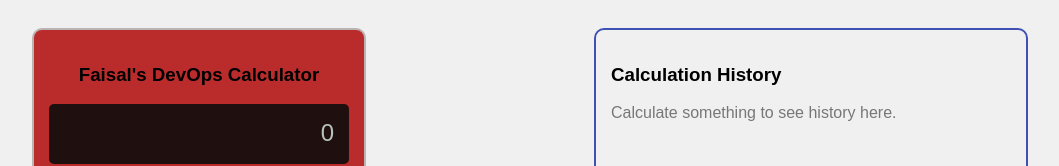
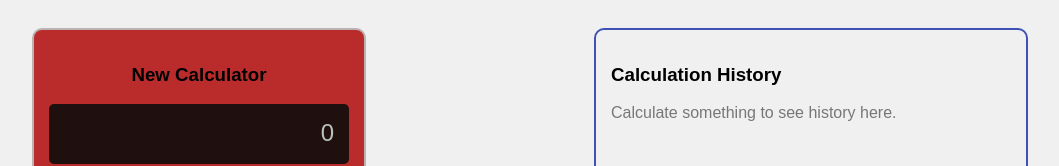
Before and after one commit to Faisal-de/angular-actions, an Angular app: page / in a window 1280 px wide. Shown: the top 166 px of the page, without its empty margins (110-1169 px from the left). Built offline with nearby package versions, Linux system fonts and the light colour scheme.

Commit message:
Location update

```diff
--- a/src/app/app.html
+++ b/src/app/app.html
@@ -1,7 +1,7 @@
 <div style="display: flex; justify-content: space-around; padding: 20px; font-family: sans-serif;">
 
   <div style="width: 300px; border: 2px solid #bbb2b2; border-radius: 10px; padding: 15px; background: #ba2c2c;">
-    <h3 style="text-align: center;"> Faisal's DevOps Calculator </h3>
+    <h3 style="text-align: center;"> New Calculator </h3>
     <div style="background: #200f0f; color: rgb(184, 194, 184); padding: 15px; text-align: right; font-size: 24px; border-radius: 5px; margin-bottom: 10px; min-height: 30px;">
       {{ display || '0' }}
     </div>
```
